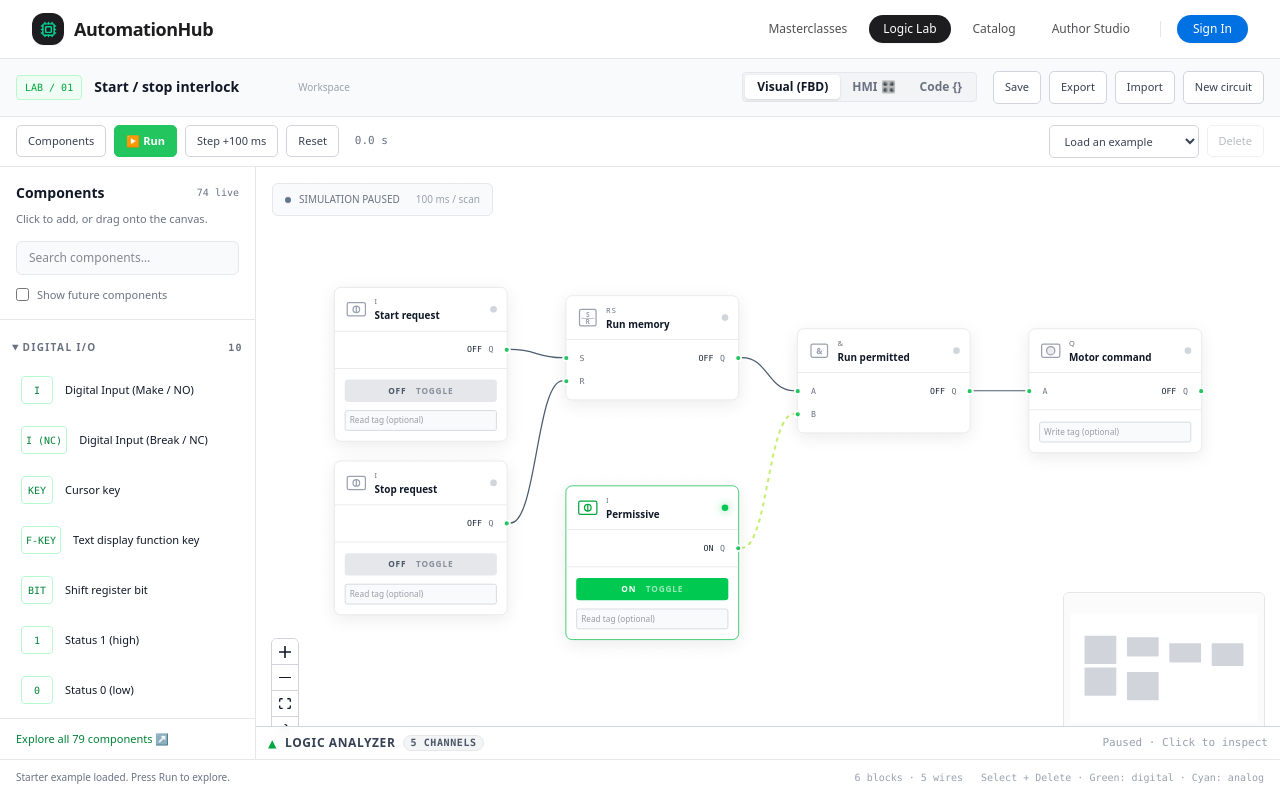
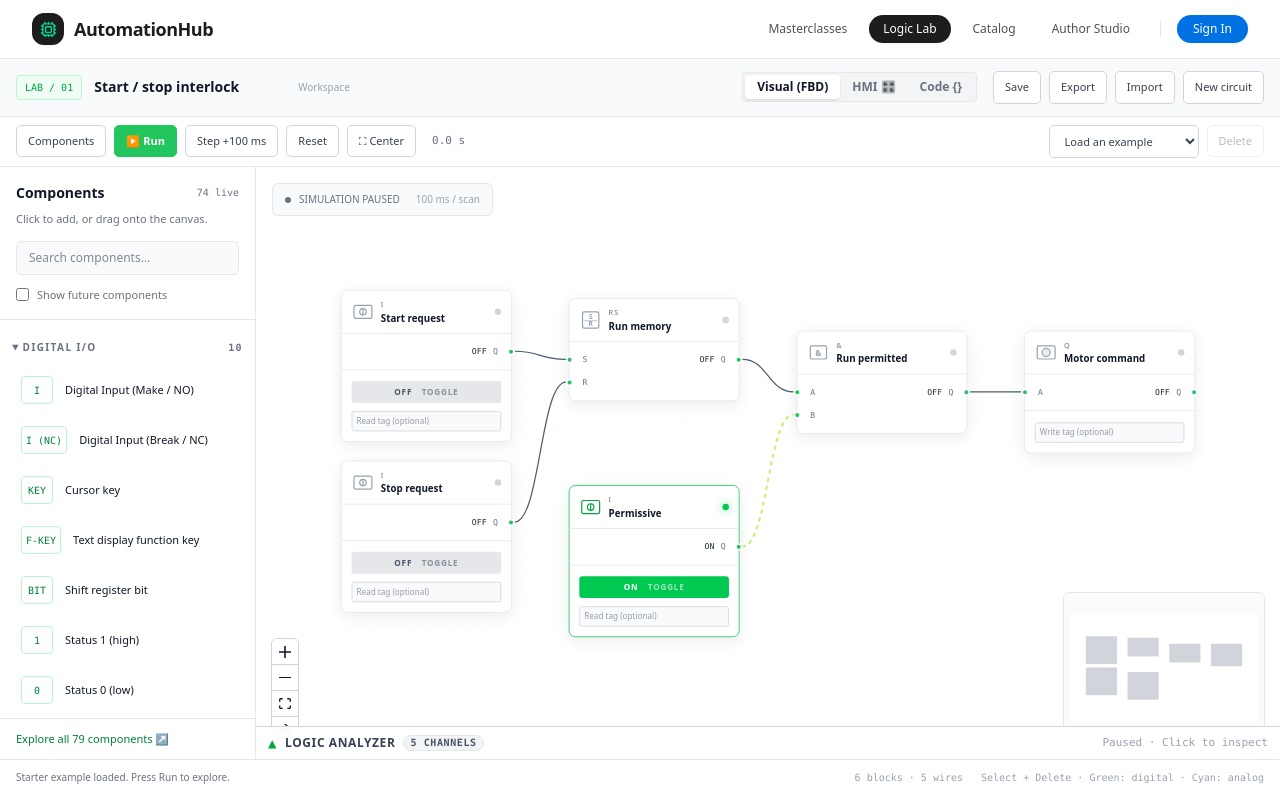
Before and after one commit to Aureum21/industrial_automation, a Next.js app: page /lab in a window 1280 px wide. Built offline with nearby package versions, Linux system fonts and the light colour scheme.

Commit message:
fix: auto-center circuit on mount, container resize, and when minimized

```diff
--- a/src/app/post/[slug]/PostClientView.tsx
+++ b/src/app/post/[slug]/PostClientView.tsx
@@ -280,7 +280,7 @@ export default function PostClientView({ slug, initialPost }: PostClientViewProp
               </button>
             </div>
             <div className="h-[560px] relative w-full overflow-hidden">
-              <LabWorkspace readOnly document={singleLabDoc} />
+              <LabWorkspace readOnly document={singleLabDoc} isFullscreen={isFullscreen} />
             </div>
           </div>
         )}
--- a/src/components/lab/InlineLab.tsx
+++ b/src/components/lab/InlineLab.tsx
@@ -139,9 +139,9 @@ export default function InlineLab({ dsl, title, step, height = 500 }: InlineLabP
       )}
 
       {/* Simulation Workspace Canvas */}
-      <div className="flex-grow bg-[#0b1118] relative w-full h-full overflow-hidden">
+      <div className="flex-1 min-h-0 bg-[#0b1118] relative w-full overflow-hidden">
         {document ? (
-          <LabWorkspace readOnly document={document} />
+          <LabWorkspace readOnly document={document} isFullscreen={isFullscreen} />
         ) : (
           <div className="flex items-center justify-center h-full text-zinc-500 font-mono text-xs">
             Compiling circuit schematic...
--- a/src/components/lab/LabWorkspace.tsx
+++ b/src/components/lab/LabWorkspace.tsx
@@ -1,7 +1,7 @@
 'use client';
 
 import { useCallback, useEffect, useRef, useState } from 'react';
-import { ReactFlow, ReactFlowProvider, Background, BackgroundVariant, Controls, MiniMap, applyNodeChanges, applyEdgeChanges, useReactFlow, ConnectionLineType, type Connection, type Edge, type NodeChange, type EdgeChange } from '@xyflow/react';
+import { ReactFlow, ReactFlowProvider, Background, BackgroundVariant, Controls, MiniMap, applyNodeChanges, applyEdgeChanges, useReactFlow, useNodesInitialized, ConnectionLineType, type Connection, type Edge, type NodeChange, type EdgeChange } from '@xyflow/react';
 import '@xyflow/react/dist/style.css';
 import { LogicEngine } from '@/lib/LogicEngine';
 import { BLOCK_CATALOG, getBlockDefinition } from '@/lib/automation/catalog';
@@ -19,10 +19,50 @@ import Oscilloscope from './oscilloscope/Oscilloscope';
 const nodeTypes = { circuit: CircuitNode };
 const toWire = (connection: Connection, id: string): CircuitConnection => ({ id, fromBlockId: connection.source, fromPin: connection.sourceHandle ?? '', toBlockId: connection.target, toPin: connection.targetHandle ?? '' });
 
-function Workspace({ readOnly, initialDocument }: { readOnly?: boolean; initialDocument?: CircuitDocument }) {
+function Workspace({ readOnly, initialDocument, isFullscreen }: { readOnly?: boolean; initialDocument?: CircuitDocument; isFullscreen?: boolean }) {
   const [engine] = useState(() => new LogicEngine());
-  const [nodes, setNodes] = useState<CircuitFlowNode[]>([]);
-  const [edges, setEdges] = useState<Edge[]>([]);
+  const [nodes, setNodes] = useState<CircuitFlowNode[]>(() => {
+    if (initialDocument) {
+      try {
+        engine.load(initialDocument);
+        return initialDocument.blocks.map(b => ({
+          id: b.id,
+          type: 'circuit',
+          position: b.position,
+          initialWidth: 210,
+          initialHeight: 180,
+          data: {
+            blockType: b.type,
+            label: b.label,
+            tag: b.tag ?? '',
+            params: b.params,
+            inputValue: b.value ?? false,
+            outputs: { ...engine.blocks.get(b.id)?.outputs },
+            onInput: () => {},
+            onTag: () => {},
+            onParam: () => {},
+          },
+        }));
+      } catch {
+        return [];
+      }
+    }
+    return [];
+  });
+  const [edges, setEdges] = useState<Edge[]>(() => {
+    if (initialDocument) {
+      return initialDocument.connections.map(wire => ({
+        id: wire.id,
+        source: wire.fromBlockId,
+        sourceHandle: wire.fromPin,
+        target: wire.toBlockId,
+        targetHandle: wire.toPin,
+        type: 'default',
+        style: { stroke: '#9ca3af', strokeWidth: 1.5 }
+      }));
+    }
+    return [];
+  });
   const [name, setName] = useState('Untitled circuit');
   const [running, setRunning] = useState(false);
   const [timeMs, setTimeMs] = useState(0);
@@ -38,7 +78,13 @@ function Workspace({ readOnly, initialDocument }: { readOnly?: boolean; initialD
   const [syncKey, setSyncKey] = useState(0);
   const [showNewDialog, setShowNewDialog] = useState(false);
   const fileRef = useRef<HTMLInputElement>(null);
+  const flowWrapperRef = useRef<HTMLDivElement>(null);
   const { screenToFlowPosition, fitView, getNodes } = useReactFlow<CircuitFlowNode>();
+  const nodesInitialized = useNodesInitialized();
+
+  const centerView = useCallback((duration = 250) => {
+    void fitView({ padding: 0.2, duration, maxZoom: 1, minZoom: 0.2 });
+  }, [fitView]);
 
   const sync = useCallback((scrubTime: number | null = null) => {
     let getOutputs = (id: string) => engine.blocks.get(id)?.outputs;
@@ -82,7 +128,27 @@ function Workspace({ readOnly, initialDocument }: { readOnly?: boolean; initialD
   const onTag = useCallback((id: string, tag: string) => mutate(() => engine.setTag(id, tag)), [engine, mutate]);
   const onParam = useCallback((id: string, key: string, value: ParameterValue) => mutate(() => engine.setParam(id, key, value)), [engine, mutate]);
 
-  const makeNode = useCallback((block: CircuitBlock): CircuitFlowNode => ({ id: block.id, type: 'circuit', position: block.position, data: { blockType: block.type, label: block.label, tag: block.tag ?? '', params: block.params, inputValue: block.value ?? false, outputs: { ...engine.blocks.get(block.id)?.outputs }, onInput, onTag, onParam } }), [engine, onInput, onTag, onParam]);
+  const makeNode = useCallback(
+    (block: CircuitBlock): CircuitFlowNode => ({
+      id: block.id,
+      type: 'circuit',
+      position: block.position,
+      initialWidth: 210,
+      initialHeight: 180,
+      data: {
+        blockType: block.type,
+        label: block.label,
+        tag: block.tag ?? '',
+        params: block.params,
+        inputValue: block.value ?? false,
+        outputs: { ...engine.blocks.get(block.id)?.outputs },
+        onInput,
+        onTag,
+        onParam,
+      },
+    }),
+    [engine, onInput, onTag, onParam]
+  );
 
   const load = useCallback((document: CircuitDocument, message: string) => {
     try {
@@ -98,13 +164,53 @@ function Workspace({ readOnly, initialDocument }: { readOnly?: boolean; initialD
       setNotice(message);
       setPending(null);
       sync();
-      requestAnimationFrame(() => { void fitView({ padding: 0.18, duration: 200, maxZoom: 1 }); });
+      requestAnimationFrame(() => centerView(200));
+      setTimeout(() => centerView(200), 80);
     } catch (error) { setNotice(error instanceof Error ? error.message : 'Unable to load this circuit.'); }
-  }, [engine, makeNode, fitView, sync]);
+  }, [engine, makeNode, centerView, sync]);
 
   const loadRef = useRef(load);
   loadRef.current = load;
   const loadedCircuitKeyRef = useRef<string | null>(null);
+
+  // Auto-center whenever nodes have been measured by React Flow
+  useEffect(() => {
+    if (nodesInitialized && nodes.length > 0) {
+      requestAnimationFrame(() => centerView(0));
+      const timer = setTimeout(() => centerView(200), 60);
+      return () => clearTimeout(timer);
+    }
+  }, [nodesInitialized, nodes.length, centerView]);
+
+  // Auto-center when toggling between fullscreen and minimized
+  useEffect(() => {
+    const timer1 = setTimeout(() => centerView(250), 120);
+    const timer2 = setTimeout(() => centerView(150), 320);
+    return () => {
+      clearTimeout(timer1);
+      clearTimeout(timer2);
+    };
+  }, [isFullscreen, centerView]);
+
+  // Auto-center when container dimensions change (resize observer)
+  useEffect(() => {
+    const el = flowWrapperRef.current;
+    if (!el || typeof ResizeObserver === 'undefined') return;
+    let resizeTimer: NodeJS.Timeout;
+    const observer = new ResizeObserver(() => {
+      clearTimeout(resizeTimer);
+      resizeTimer = setTimeout(() => {
+        if (nodes.length > 0) {
+          centerView(200);
+        }
+      }, 100);
+    });
+    observer.observe(el);
+    return () => {
+      clearTimeout(resizeTimer);
+      observer.disconnect();
+    };
+  }, [centerView, nodes.length]);
 
   useEffect(() => {
     if (initialDocument) {
@@ -252,6 +358,7 @@ function Workspace({ readOnly, initialDocument }: { readOnly?: boolean; initialD
         <button className={`lab-button ${running ? '' : 'primary'}`} onClick={() => setRunning(value => !value)}>{running ? 'Ⅱ Pause' : '▶ Run'}</button>
         <button className="lab-button" disabled={running} onClick={() => { engine.tick(100); sync(); }}>Step +100 ms</button>
         <button className="lab-button" onClick={() => { setRunning(false); engine.reset(); sync(); setNotice('Simulation reset. All switches turned off.'); }}>Reset</button>
+        <button className="lab-button" onClick={() => centerView(200)} title="Center circuit in view">⛶ Center</button>
         <span className="ml-2 font-mono text-[11px] text-gray-500">{(timeMs / 1000).toFixed(1)} s</span>
       </div>
       <div className="flex items-center gap-2">
@@ -261,7 +368,7 @@ function Workspace({ readOnly, initialDocument }: { readOnly?: boolean; initialD
     </div>
     <div className="relative flex min-h-0 flex-1">
       {!readOnly && libraryOpen && mode === 'visual' && <Sidebar onAdd={addBlock} />}
-      <div className="relative min-w-0 flex-1 flex flex-col h-full bg-white overflow-hidden">
+      <div ref={flowWrapperRef} className="relative min-w-0 flex-1 flex flex-col h-full bg-white overflow-hidden">
         {mode === 'visual' ? (
           <ReactFlow<CircuitFlowNode> nodes={nodes} edges={edges} nodeTypes={nodeTypes} connectionLineType={ConnectionLineType.Bezier} onNodesChange={readOnly ? undefined : onNodesChange} onEdgesChange={readOnly ? undefined : onEdgesChange} onConnect={readOnly ? undefined : connection => mutate(() => {
             const wire = toWire(connection, crypto.randomUUID()); engine.addConnection(wire);
@@ -310,4 +417,4 @@ function Workspace({ readOnly, initialDocument }: { readOnly?: boolean; initialD
   </main>;
 }
 
-export default function LabWorkspace({ readOnly, document }: { readOnly?: boolean; document?: CircuitDocument }) { return <ReactFlowProvider><Workspace readOnly={readOnly} initialDocument={document} /></ReactFlowProvider>; }
+export default function LabWorkspace({ readOnly, document, isFullscreen }: { readOnly?: boolean; document?: CircuitDocument; isFullscreen?: boolean }) { return <ReactFlowProvider><Workspace readOnly={readOnly} initialDocument={document} isFullscreen={isFullscreen} /></ReactFlowProvider>; }
--- a/src/lib/automation/layout.ts
+++ b/src/lib/automation/layout.ts
@@ -3,11 +3,11 @@ import type { CircuitDocument } from './types.ts';
 
 export function applyLayout(document: CircuitDocument): void {
   const g = new dagre.graphlib.Graph();
-  g.setGraph({ rankdir: 'LR', nodesep: 50, ranksep: 200 });
+  g.setGraph({ rankdir: 'LR', nodesep: 60, ranksep: 160 });
   g.setDefaultEdgeLabel(() => ({}));
 
   for (const block of document.blocks) {
-    g.setNode(block.id, { width: 160, height: 100 });
+    g.setNode(block.id, { width: 220, height: 190 });
   }
 
   for (const conn of document.connections) {
```
